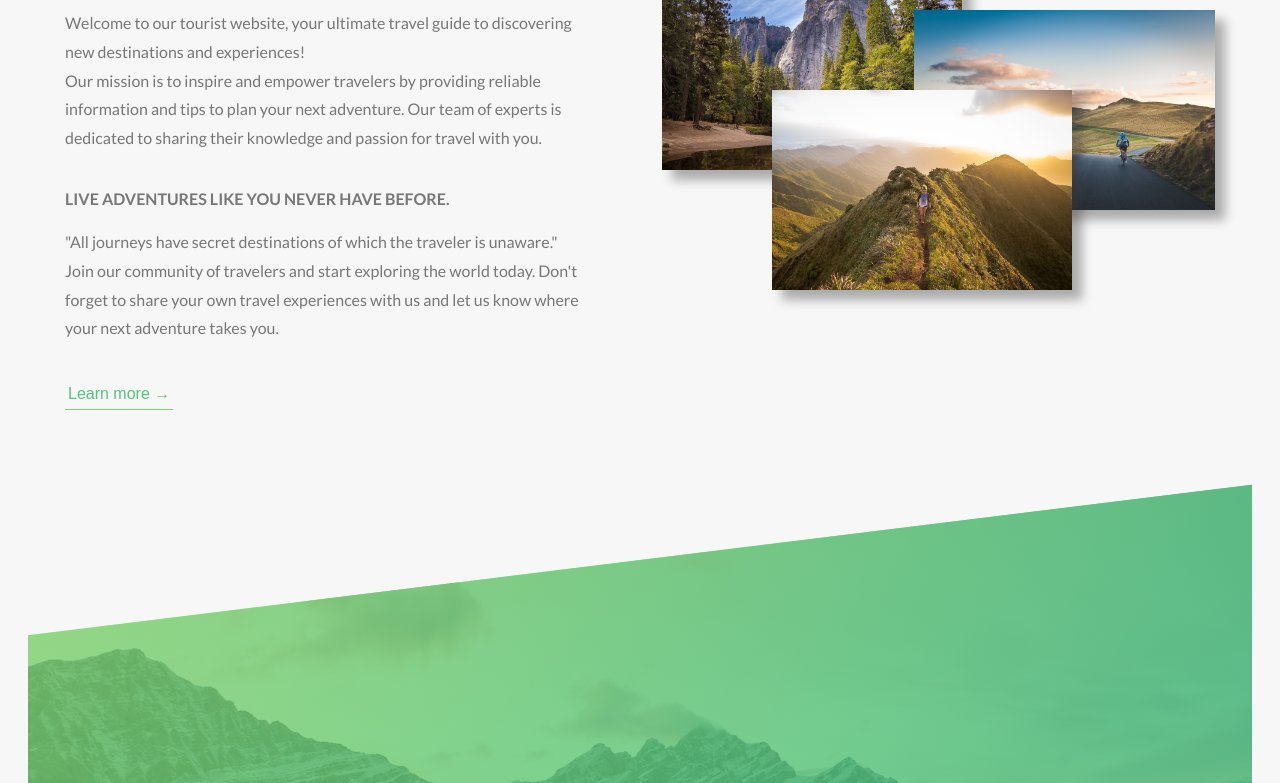
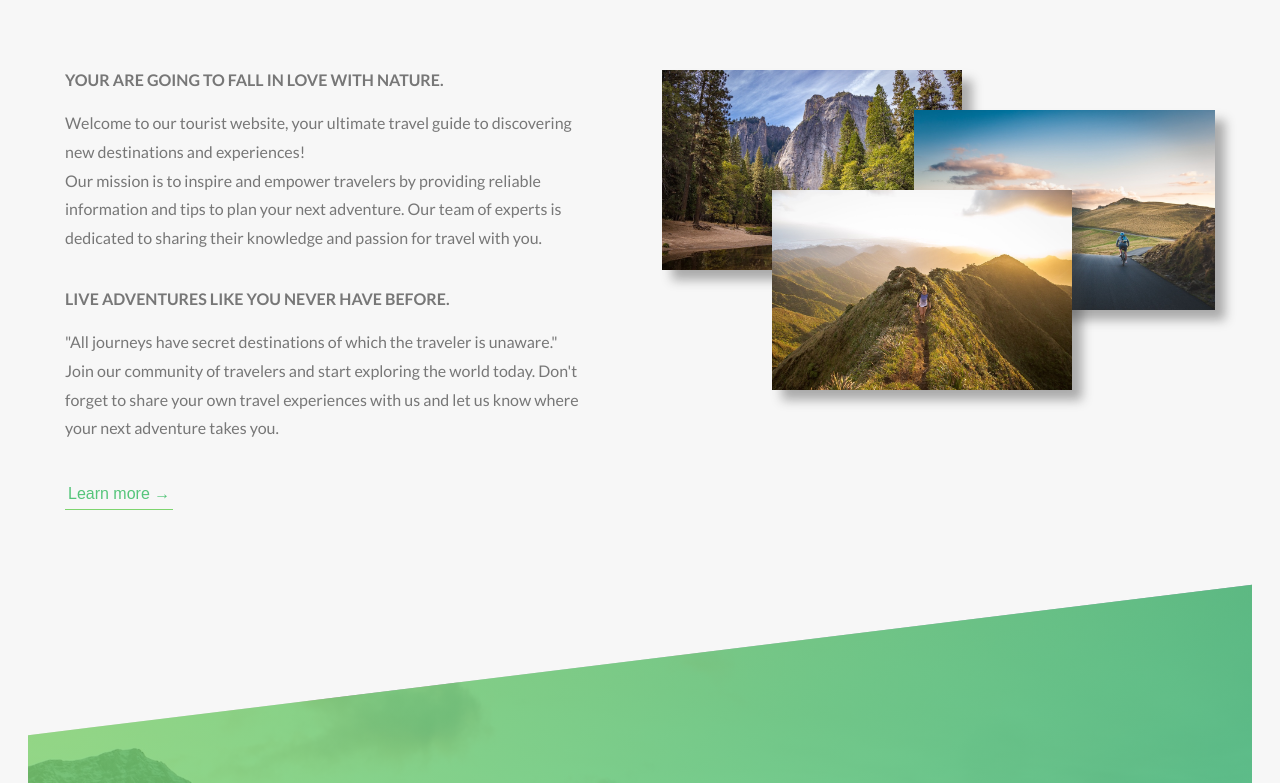
Before and after one commit to Abhishek7487/OUUTDOORS-The-Tourist-Company, a plain HTML site: page index.html in a window 1280 px wide. Shown: the part 1051-1834 px from the top of the page. Drawn offline with nearby package versions, Linux system fonts and the light colour scheme.

Commit message:
final design

```diff
--- a/css/style.css
+++ b/css/style.css
@@ -41,6 +41,14 @@ body {
   min-height: 100vh;
   padding: 2.8rem;
   background-color: var(--color-grey-light-1);
+}
+
+#sectionAbout,
+#sectionFeatures,
+#sectionTours,
+#sectionReviews,
+#sectionCta {
+  padding-top: 10rem;
 }
 
 /* ---------------- */
--- a/index.html
+++ b/index.html
@@ -66,7 +66,7 @@
             <span class="pHeading">Outdoors</span>
             <span class="sHeading">is where life happens</span>
           </h1>
-          <a class="heroBtn">Discover Our Tours</a>
+          <a href="#sectionTours" class="heroBtn">Discover Our Tours</a>
         </div>
       </section>
 
```
